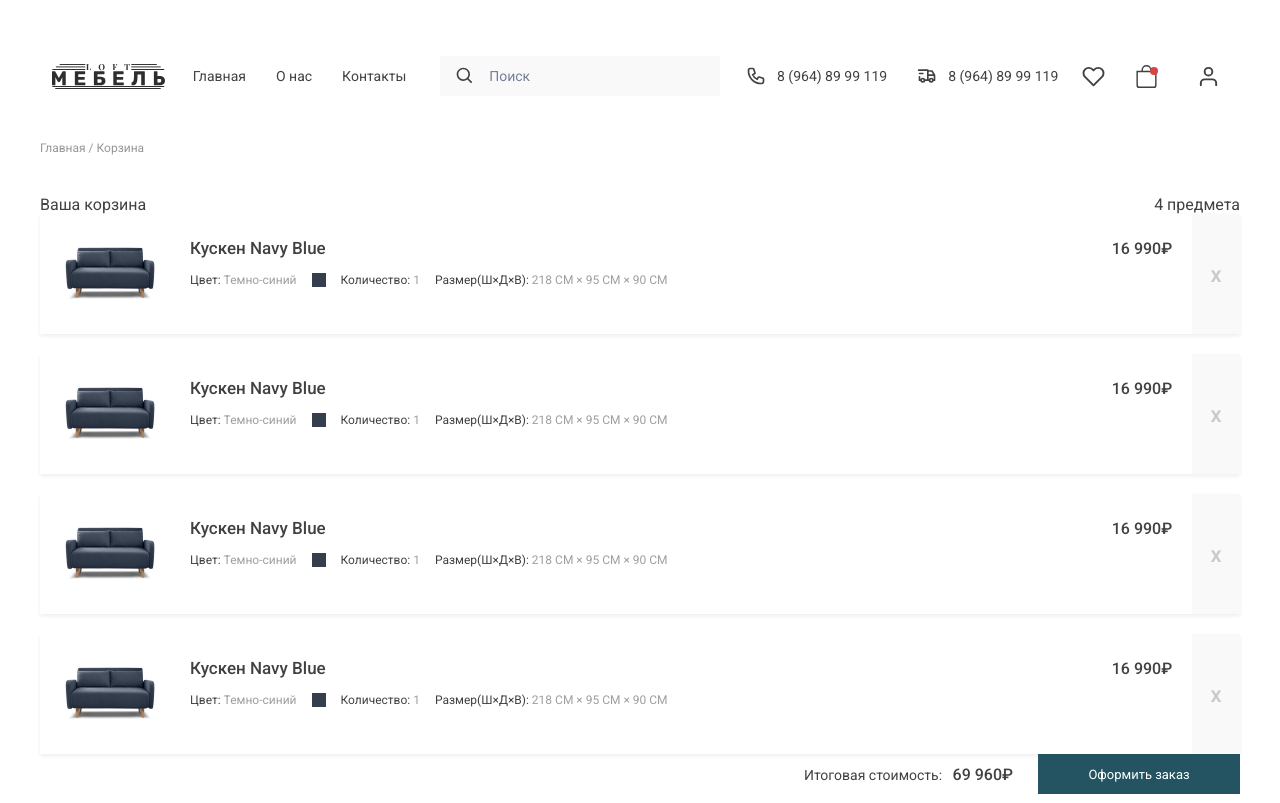
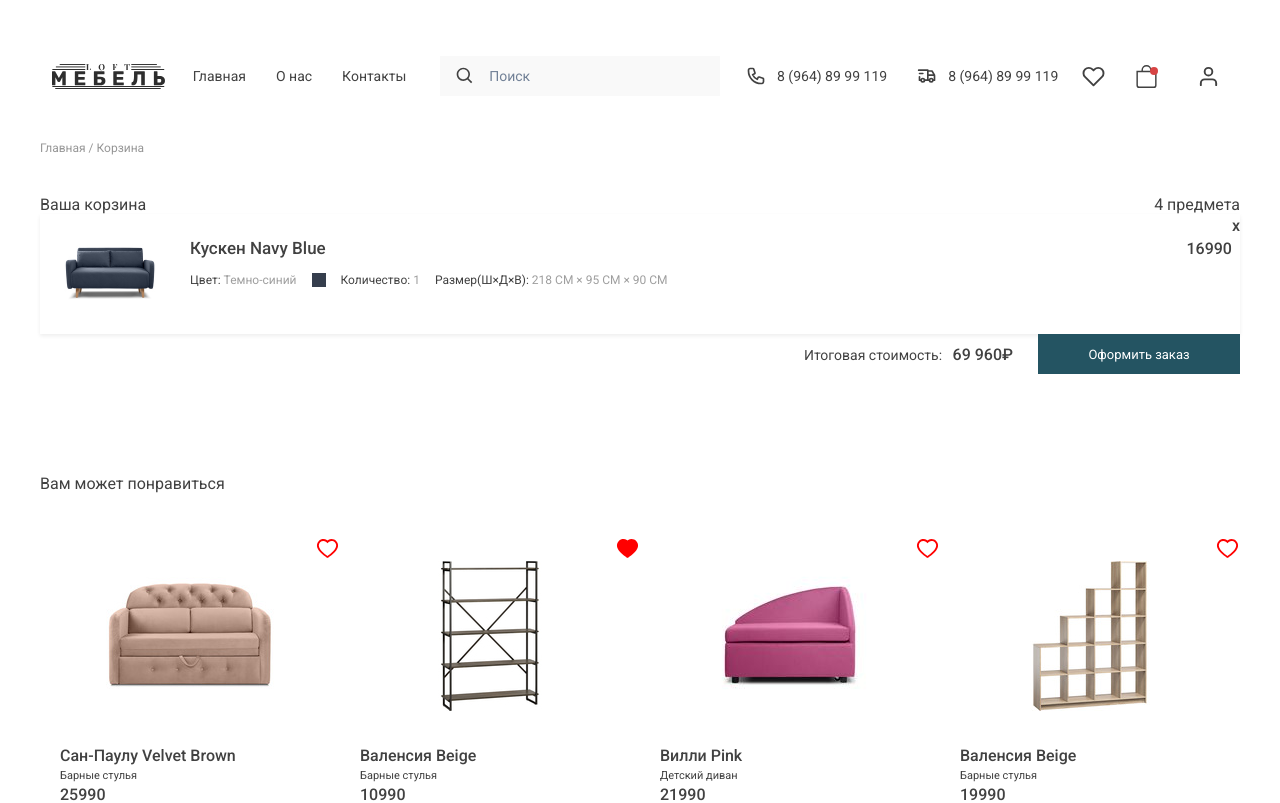
Before and after one commit to HamJohni/Store, a Next.js app: page /cart in a window 1280 px wide. Shown: the top 803 px of the page. Built offline with nearby package versions, Linux system fonts and the light colour scheme; no server answers; data requests are answered from the project's data file; sample sign-in values are in the browser's storage.

Commit message:
basket start

```diff
--- a/components/CartCard/CartCard.jsx
+++ b/components/CartCard/CartCard.jsx
@@ -1,46 +1,33 @@
-import React, { useState } from 'react';
+import React, {useState} from 'react';
 import s from './CartCard.module.scss'
 import minidivan from '../../public/minidivan.png'
 import Image from 'next/image';
 
-const CartCard = ({ carts }) => {
-	const [cartItems, setCartItems] = useState(carts);
-
-	const removeCartItem = (id) => {
-		const updatedCartItems = cartItems.filter((cart) => cart.id !== id);
-		setCartItems(updatedCartItems);
-	};
+const CartCard = ({item}) => {
 
     return (
-		<>
-			{
-				cartItems.map((cart => {
-					return (
-						<div className={s.cart_card_block} key={cart.id}>
+        <div className={s.cart_card_block} key={item?.id}>
             <div className={s.cart_card_block__img}>
-								<Image src={cart.img} width={100} height={75} alt={cart.imgAlt} />
+                <Image src={item?.img} width={100} height={75} alt={item?.imgAlt}/>
             </div>
             <div className={s.cart_card_block__about}>
                 <div className={s.cart_card_block__about__header}>
-									<h1>{cart.title}</h1>
-									<div className={s.cart_card_block__about__desciption__count_mobile}>{cart.count}</div>
-									<h2>{cart.price}</h2>
+                    <h1>{item?.title}</h1>
+                    <div className={s.cart_card_block__about__desciption__count_mobile}>{item?.count}</div>
+                    <h2>{item?.price}</h2>
                 </div>
                 <div className={s.cart_card_block__about__desciption}>
-									<p>Цвет: <span>{cart.color}</span></p>
+                    <p>Цвет: <span>{item?.color}</span></p>
                     <div className={s.cart_card_block__about__desciption__color}></div>
-									<p className={s.cart_card_block__about__desciption__count}>Количество: <span>{cart.count}</span></p>
-									<p>Размер(Ш×Д×В): <span>{cart.size}</span></p>
+                    <p className={s.cart_card_block__about__desciption__count}>Количество: <span>{item?.count}</span></p>
+                    <p>Размер(Ш×Д×В): <span>{item?.size}</span></p>
                 </div>
             </div>
-							<div onClick={() => removeCartItem(cart.id)} className={s.cart_card_block__close_btn}>
+            <div    >
                 <span>x</span>
             </div>
         </div>
-					)
-				}))
-			}
-		</>
+
     );
 };
 
--- a/components/Layout/Layout.jsx
+++ b/components/Layout/Layout.jsx
@@ -6,6 +6,7 @@ import {useEffect} from "react";
 import {getProducts} from "@/redux/reducers/products";
 import {getFavorites} from "@/redux/reducers/favorites";
 import {useRouter} from "next/router";
+import {getBasket} from "@/redux/reducers/basket";
 
 const Layout = ({ children }) => {
 
@@ -20,7 +21,7 @@ const Layout = ({ children }) => {
     }
 
     if(item === null){
-        router.push('/regis') || router.push('/auth')
+        router.push('/regis')
     }else{
         useEffect(() => {
             !item ? router.push('/regis') : ''
@@ -32,6 +33,10 @@ const Layout = ({ children }) => {
 
         useEffect(() => {
             dispatch(getFavorites(item.id))
+        },[])
+
+        useEffect(() => {
+            dispatch(getBasket(item.id))
         },[])
 
         useEffect(() => {
--- a/contants/Cart.js
+++ /dev/null
@@ -1,42 +0,0 @@
-export const carts = [
-	{
-		id: 1,
-		img: '/minidivan.png',
-		imgAlt: 'minidivan_png',
-		title: 'Кускен Navy Blue',
-		color: 'Темно-синий',
-		price: '16 990₽',
-		count: 1,
-		size: '218 СМ × 95 СМ × 90 СМ',
-	},
-	{
-		id: 2,
-		img: '/minidivan.png',
-		imgAlt: 'minidivan_png',
-		title: 'Кускен Navy Blue',
-		color: 'Темно-синий',
-		price: '16 990₽',
-		count: 1,
-		size: '218 СМ × 95 СМ × 90 СМ',
-	},
-	{
-		id: 3,
-		img: '/minidivan.png',
-		imgAlt: 'minidivan_png',
-		title: 'Кускен Navy Blue',
-		color: 'Темно-синий',
-		price: '16 990₽',
-		count: 1,
-		size: '218 СМ × 95 СМ × 90 СМ',
-	},
-	{
-		id: 4,
-		img: '/minidivan.png',
-		imgAlt: 'minidivan_png',
-		title: 'Кускен Navy Blue',
-		color: 'Темно-синий',
-		price: '16 990₽',
-		count: 1,
-		size: '218 СМ × 95 СМ × 90 СМ',
-	},
-]
--- a/db.json
+++ b/db.json
@@ -150,7 +150,7 @@
   "favorites": [
     {
       "userId": 1,
-      "id": 1,
+      "id": 9,
       "rating": 5,
       "img": "/divan.png",
       "imgAlt": "divan_png",
@@ -158,18 +158,63 @@
       "type": "Барные стулья",
       "price": 25990,
       "desc": "Лаконичные линии и простые формы, безупречный стиль и индивидуальность – все это диван «Динс». Сдержанный скандинавский дизайн украсит любую современную обстановку. Элегантность, комфорт и функциональность, собранные воедино – «Динс» просто создан для размеренного отдыха в кругу семьи или компании друзей!\n"
+    },
+    {
+      "userId": 1,
+      "id": 10,
+      "rating": 5,
+      "img": "/obuvpolka.png",
+      "imgAlt": "obuvpolka_png",
+      "name": "Валенсия Beige",
+      "type": "Барные стулья",
+      "price": 10990,
+      "desc": "Лаконичные линии и простые формы, безупречный стиль и индивидуальность – все это диван «Динс». Сдержанный скандинавский дизайн украсит любую современную обстановку. Элегантность, комфорт и функциональность, собранные воедино – «Динс» просто создан для размеренного отдыха в кругу семьи или компании друзей!\n"
+    },
+    {
+      "userId": 1,
+      "id": 7,
+      "rating": 5,
+      "img": "/pinkDivan.png",
+      "imgAlt": "pinkDivan_png",
+      "name": "Вилли Pink",
+      "type": "Детский диван",
+      "price": 21990,
+      "desc": "Лаконичные линии и простые формы, безупречный стиль и индивидуальность – все это диван «Динс». Сдержанный скандинавский дизайн украсит любую современную обстановку. Элегантность, комфорт и функциональность, собранные воедино – «Динс» просто создан для размеренного отдыха в кругу семьи или компании друзей!\n"
+    },
+    {
+      "userId": 1,
+      "id": 8,
+      "rating": 5,
+      "img": "/polka.png",
+      "imgAlt": "polka_png",
+      "name": "Валенсия Beige",
+      "type": "Барные стулья",
+      "price": 19990,
+      "desc": "Лаконичные линии и простые формы, безупречный стиль и индивидуальность – все это диван «Динс». Сдержанный скандинавский дизайн украсит любую современную обстановку. Элегантность, комфорт и функциональность, собранные воедино – «Динс» просто создан для размеренного отдыха в кругу семьи или компании друзей!\n"
+    },
+    {
+      "userId": 1,
+      "id": 2,
+      "rating": 4,
+      "img": "/obuvpolka.png",
+      "imgAlt": "obuvpolka_png",
+      "name": "Валенсия Beige",
+      "type": "Барные стулья",
+      "price": 10990,
+      "desc": "Лаконичные линии и простые формы, безупречный стиль и индивидуальность – все это диван «Динс». Сдержанный скандинавский дизайн украсит любую современную обстановку. Элегантность, комфорт и функциональность, собранные воедино – «Динс» просто создан для размеренного отдыха в кругу семьи или компании друзей!\n"
     }
   ],
   "basket": [
     {
+      "userId": 1,
       "id": 1,
       "img": "/minidivan.png",
       "imgAlt": "minidivan_png",
       "title": "Кускен Navy Blue",
       "color": "Темно-синий",
-      "price": "16 990₽",
+      "price": 16990,
       "count": 1,
-      "size": "218 СМ × 95 СМ × 90 СМ",
+      "size": "218 СМ × 95 СМ × 90 СМ"
     }
   ]
 }
--- a/pages/cart/index.jsx
+++ b/pages/cart/index.jsx
@@ -1,16 +1,16 @@
 import React from 'react';
 import s from './Cart.module.scss';
 import CartCard from '@/components/CartCard/CartCard';
-import { carts } from '../../contants/Cart'
 import ProductCard from '@/components/ProductCard/ProductCard';
-import { products } from '@/contants/Products';
 import {useSelector} from "react-redux";
 
 
 const Index = () => {
 
+
+	const {basket} = useSelector(state => state.basket)
+
 	const {products} = useSelector(state => state.products)
-
 
 	return (
 		<section className='container'>
@@ -21,10 +21,11 @@ const Index = () => {
 					<h2>4 предмета</h2>
 				</div>
 				<div className={s.card_section__block}>
-
-					<CartCard carts={carts} />
-
-
+					{
+						basket?.map(item => (
+							<CartCard item={item} key={item.id} />
+						))
+					}
 				</div>
 				<div className={s.card_section__order}>
 					<p>Итоговая стоимость: <span>69 960₽</span></p>
--- /dev/null
+++ b/redux/reducers/basket.js
@@ -0,0 +1,44 @@
+import {createAsyncThunk, createSlice} from "@reduxjs/toolkit";
+import axios from "axios";
+
+export const getBasket = createAsyncThunk(
+    'basket/getBasket',
+    async (id, {rejectedWithValue}) => {
+        try {
+            const res = await axios(`http://localhost:4080/basket?userId=${id}`)
+
+            if (res.statusText !== 'OK') {
+                throw new Error("Произошла ошибка")
+            }
+            return res.data
+        }catch (err){
+            console.log(rejectedWithValue(err.message))
+        }
+    }
+)
+
+const initialState = {
+    basket: [],
+    error: '',
+    status: ''
+}
+
+const basketSlice = createSlice({
+    name: "basket",
+    initialState,
+    extraReducers: {
+        [getBasket.rejected]: (state, action) => {
+            state.error = action.payload
+            state.status = 'error'
+        },
+        [getBasket.pending]: (state) => {
+            state.status = 'loading'
+        },
+        [getBasket.fulfilled]: (state, action) => {
+            state.status = true
+            state.basket = action.payload
+        }
+    }
+})
+
+export default basketSlice.reducer
--- a/redux/store.js
+++ b/redux/store.js
@@ -2,12 +2,14 @@ import {configureStore} from "@reduxjs/toolkit";
 import user from "@/redux/reducers/user";
 import products from "@/redux/reducers/products";
 import favorites from "@/redux/reducers/favorites";
+import basket from "@/redux/reducers/basket";
 
 const store = configureStore({
     reducer: {
         user,
         products,
-        favorites
+        favorites,
+        basket
     }
 })
 
```
Also changed, not shown: contants/Products.js (deleted, +0 -100 lines). Lines whose indentation alone changed are shown as unchanged.
